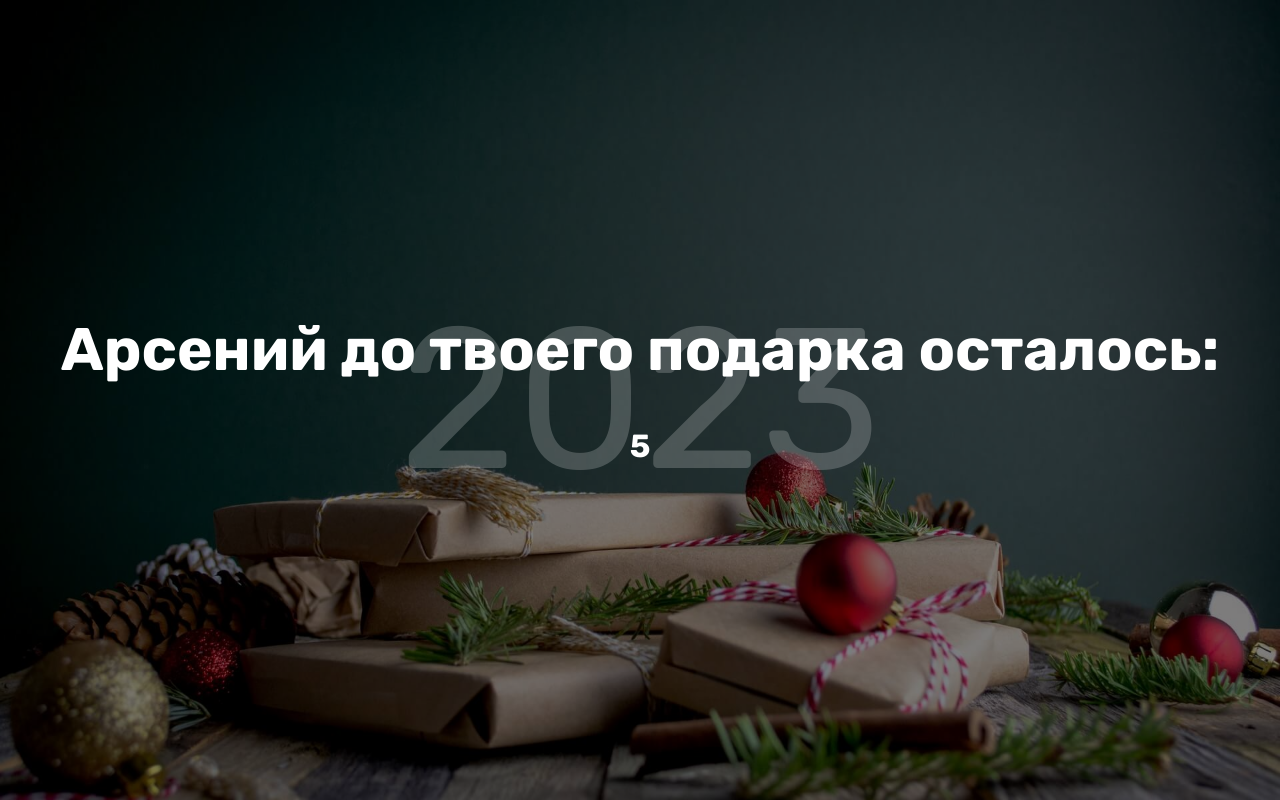
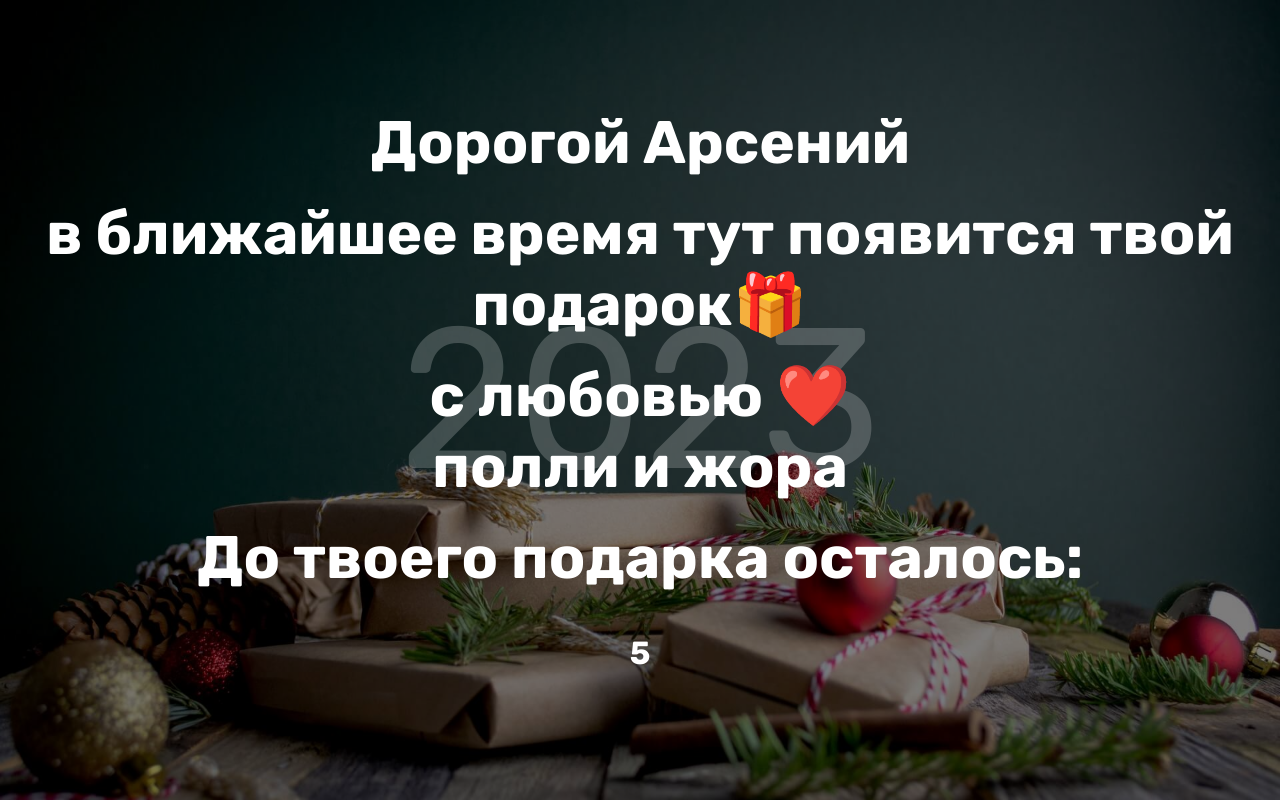
Before and after one commit to d3942/podarok_1, a plain HTML site: page index.html in a window 1280 px wide. Drawn offline with Linux system fonts and the light colour scheme.

Commit message:
Update index.html

```diff
--- a/index.html
+++ b/index.html
@@ -3,7 +3,7 @@
 <head>
     <meta charset="UTF-8">
     <meta name="viewport" content="width=device-width, initial-scale=1.0">
-    <title>Обратный отсчет</title>
+    <title>С новым годом🎁</title>
     <link rel="stylesheet" href="./css/main.css">
     <link href="https://fonts.googleapis.com/css2?family=Rubik:wght@400;700&display=swap" rel="stylesheet">
 </head>
@@ -11,10 +11,27 @@
 
     <!-- countdown-wrapper -->
     <div class="countdown-wrapper">
-        <h1 class="title">Арсений до твоего подарка осталось:</h1>
+
+
+        <!-- этап 1 -->
+        <!-- <h1 class="title">Кто это тут подглядыват ? <br>👀<br>Раньше
+        времени</h1> -->
+
+        <!-- этап 2 -->
+        <h1 class="title">Дорогой Арсений</h1>
+        <h1 class="title">в ближайшее время тут появится твой подарок🎁</h1>
+        <h1 class="title">с любовью ❤️<br>полли и жора</h1>
+        <h1 class="title">До твоего подарка осталось:</h1>
+
+        <!-- этап 3 -->
+        <!-- <h1 class="title">Поздравляем с новым годом 🥳</h1>
+        <h2 class="title">Твой подарок это ключь от игры в steam</h2>
+        <h1 class="title">dsg-sdg1-sdgsb-35jjy-dsgsd-hfdhe-523gdd-26gf</h1> -->
+
         <div id="year" class="year"></div>
 
-        <h1><div id="redirectTimer" >10 </div></h1>
+        <!-- этап 2 -->
+        <h1><div id="redirectTimer" >10</div></h1>
 
         <div class="preloader" id="preloader">
             <div class="lds-ripple"><div></div><div></div></div>
@@ -28,7 +45,7 @@
         obj.innerHTML--;
 
         if(obj.innerHTML==0){
-        document.location.href='http://www.yandex.ru/';
+        document.location.href='podarok.html';
         setTimeout(function(){},1000);
         }
         else
```
